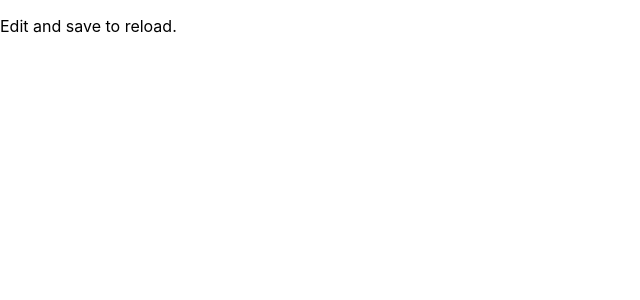
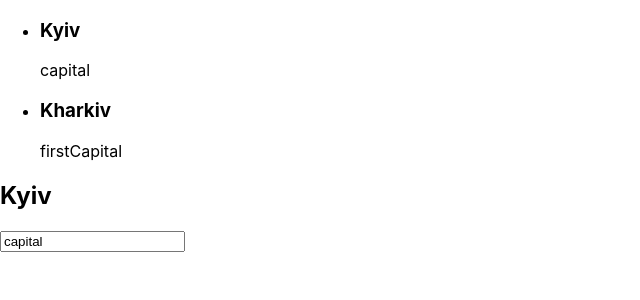
Before and after one commit to yevhen-tsapko/react-learning, a React (Create React App) app: page / in a window 1280 px wide. Shown: the top 300 px of the page, without its empty margins (0-640 px from the left). Built offline with nearby package versions, Linux system fonts and the light colour scheme.

Commit message:
приклад з підйомом стану

```diff
--- a/src/App.js
+++ b/src/App.js
@@ -1,9 +1,37 @@
+import { useState } from "react";
 import "./App.css";
+import { City } from "./City";
+import { CitiesList } from "./CitiesList";
+
+const citiesList = [
+  { name: "Kyiv", descrip: "capital" },
+  { name: "Kharkiv", descrip: "firstCapital" },
+];
 
 function App() {
+  const [currentCityIndex, setCurrentCityIndex] = useState(0);
+  const [cities, setCities] = useState(citiesList);
+
+  const updateCurrentIndex = (newIndex) => {
+    setCurrentCityIndex(newIndex);
+  };
+  const cityDescripChange = (text) => {
+    const updatedCities = cities.map((city, index) => {
+      if (index === currentCityIndex) {
+        city.descrip = text;
+      }
+      return city;
+    });
+    setCities(updatedCities);
+  };
+
   return (
     <div>
-      <p>Edit and save to reload.</p>
+      <CitiesList citiesList={cities} updateCurrentIndex={updateCurrentIndex} />
+      <City
+        city={cities[currentCityIndex]}
+        cityDescripChange={cityDescripChange}
+      />
     </div>
   );
 }
--- /dev/null
+++ b/src/CitiesList.js
@@ -0,0 +1,17 @@
+export const CitiesList = ({ citiesList, updateCurrentIndex }) => {
+  return (
+    <ul>
+      {citiesList.map((city, index) => (
+        <li
+          key={city.name}
+          onClick={() => {
+            updateCurrentIndex(index);
+          }}
+        >
+          <h3>{city.name}</h3>
+          <p>{city.descrip}</p>
+        </li>
+      ))}
+    </ul>
+  );
+};
--- /dev/null
+++ b/src/City.js
@@ -0,0 +1,14 @@
+export const City = ({ city, cityDescripChange }) => {
+  const { name, descrip } = city;
+
+  const handleChange = (evt) => {
+    cityDescripChange(evt.target.value);
+  };
+
+  return (
+    <>
+      <h2>{name}</h2>
+      <input type="textarea" onChange={handleChange} value={descrip} />
+    </>
+  );
+};
```
